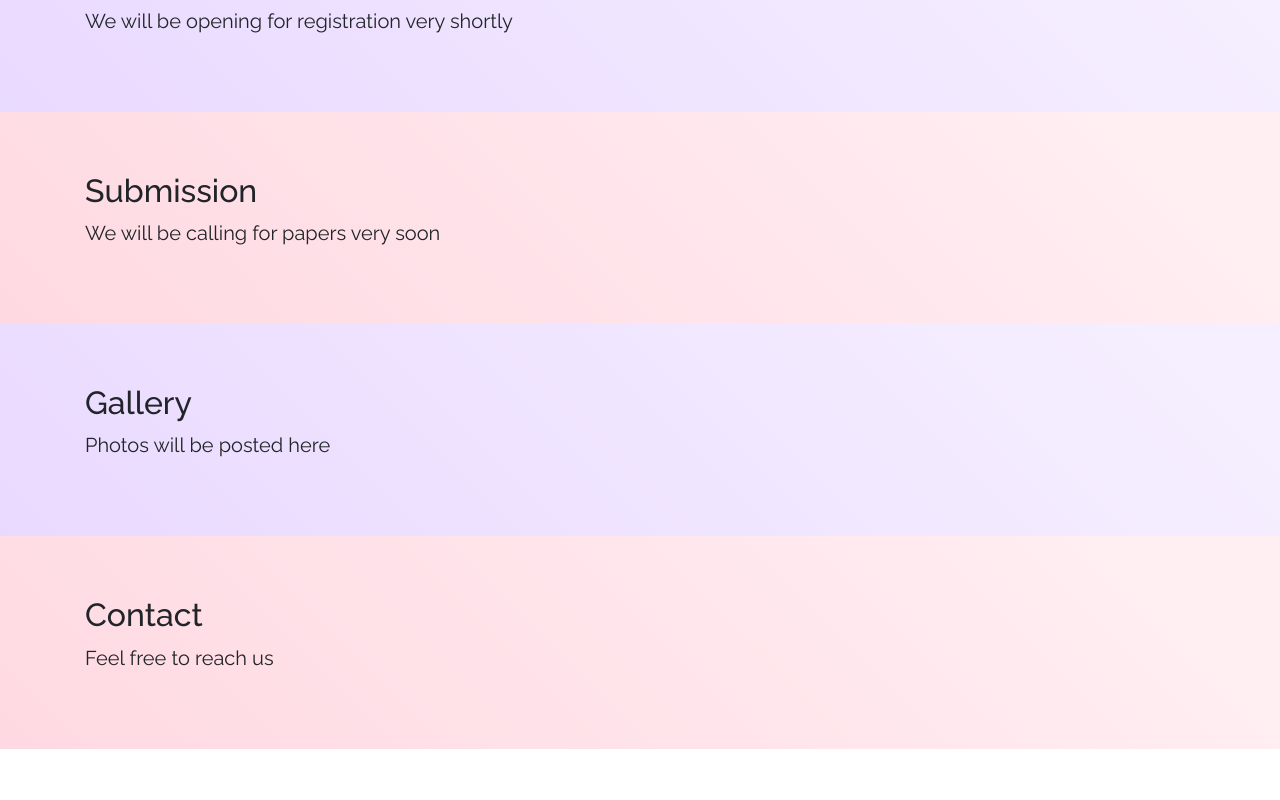
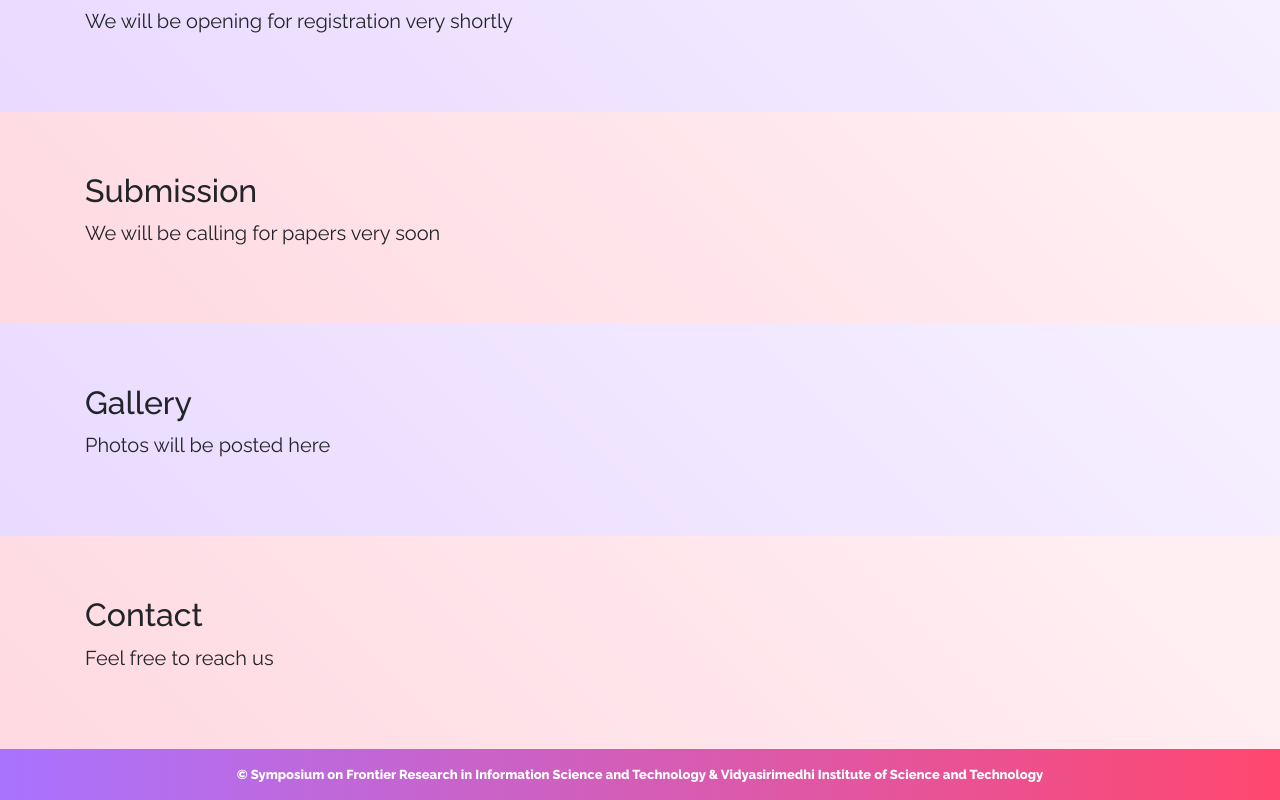
Before and after one commit to ist-fr/2019, a Vue app: page /#/ in a window 1280 px wide. Shown: the part 1819-2619 px from the top of the page. Before the commit the page ends 2568 px from the top, so only its background shows below. Built offline with nearby package versions, Linux system fonts and the light colour scheme; what vuetable-2 would draw is missing.

Commit message:
Finish themeing and footer

```diff
--- /dev/null
+++ b/src/components/Facelift/Footer.vue
@@ -0,0 +1,7 @@
+<template>
+  <footer class="page-footer font-small text-white">
+    <div class="container">
+      <div class="footer-copyright text-center py-3">© Symposium on Frontier Research in Information Science and Technology &amp; Vidyasirimedhi Institute of Science and Technology</div>
+    </div>
+  </footer>
+</template>
--- a/src/components/Facelift/Home.vue
+++ b/src/components/Facelift/Home.vue
@@ -20,6 +20,7 @@
     <submission class="bg-dark"></submission>
     <gallery class="bg-light"></gallery>
     <contact class="bg-dark"></contact>
+    <cs-footer></cs-footer>
   </div>
 </template>
 
@@ -35,6 +36,7 @@
   import Gallery from '@/components/Facelift/Gallery'
   import Contact from '@/components/Facelift/Contact'
   import Navbar from '@/components/Facelift/Navbar'
+  import CsFooter from '@/components/Facelift/Footer'
   export default {
     name: 'Home',
     methods: {},
@@ -49,13 +51,12 @@
       Submission,
       Gallery,
       Contact,
-      Navbar
-    },
-    data () {}
+      Navbar,
+      CsFooter
+    }
   }
 </script>
 
-<!-- Add "scoped" attribute to limit CSS to this component only -->
 <style>
   header {
     padding: 90px 5% 100px;
@@ -71,10 +72,15 @@
     padding: 60px 0;
   }
 
-  .navbar {
+  .header-jumbotron {
     background: linear-gradient(90deg, rgb(179, 132, 255) -0%,rgb(255, 85, 122) 100%) !important;
+  }
+
+  .navbar, footer{
+    background: linear-gradient(90deg, rgb(169, 115, 255) -0%,rgb(255, 71, 111) 100%) !important;
     font-weight: 800;
     font-size: small;
+    color: rgba(255, 255, 255, 0.75) !important;
   }
 
   .nav-container {
@@ -86,10 +92,6 @@
     width: 100%;
   }
 
-  .header-jumbotron {
-    background: linear-gradient(90deg, rgb(169, 115, 255) -0%,rgb(255, 71, 111) 100%) !important;
-  }
-
   .bg-light {
     background: linear-gradient(45deg, rgba(160, 92, 255, 0.3) -50%, rgba(160, 92, 255, 0.1) 90%) !important;
   }
```
